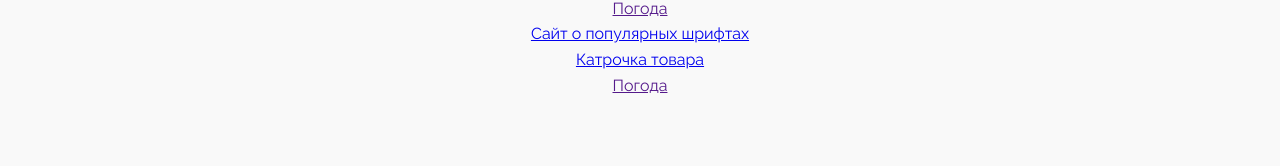
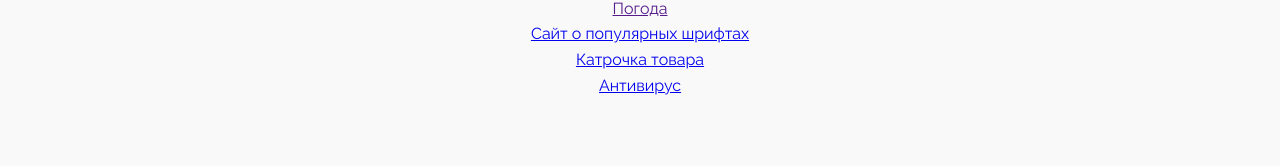
Before and after one commit to Tima211/HTML, a plain HTML site: page index.html in a window 1280 px wide. Shown: the part 1377-1543 px from the top of the page. Drawn offline with nearby package versions, Linux system fonts and the light colour scheme.

Commit message:
index.html

```diff
--- a/index.html
+++ b/index.html
@@ -49,7 +49,7 @@
             <p align="center"><a href="">Погода</a></p>
             <p align="center"><a href="https://tima211.github.io/Fonts/">Сайт о популярных шрифтах</a></p>
             <p align="center"><a href="https://magvi.ai/storage/images/preview/27784/d5ba77c7-121e-4a09-9486-e6e78a341473.png">Катрочка товара</a></p>
-            <p align="center"><a href="">Погода</a></p>
+            <p align="center"><a href="https://tima211.github.io/antivirus./">Антивирус</a></p>
         </div>
     </section>
 
```
